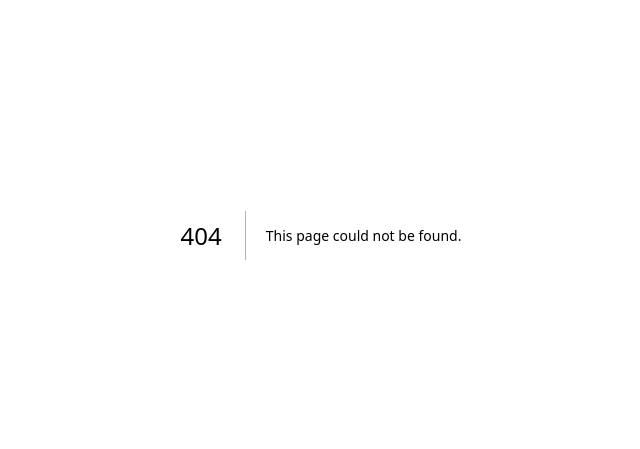
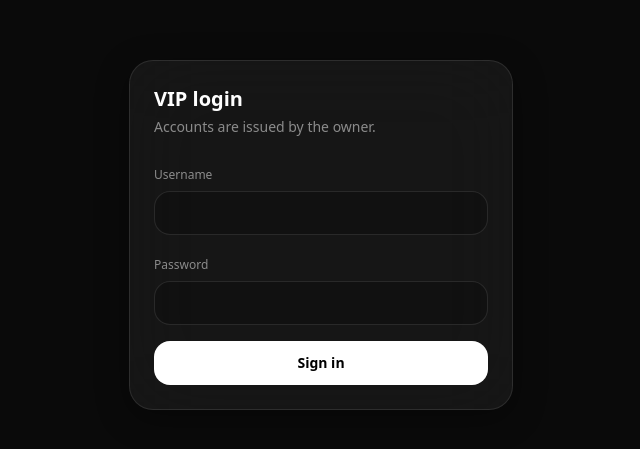
Before and after one commit to darkymark5511-png/socialdl, a Next.js app: page /vip in a window 1280 px wide. Before the commit this address had no page. Shown: the part 165-614 px from the top of the page, without its empty margins (319-959 px from the left). Built offline with nearby package versions, Linux system fonts and the light colour scheme.

Commit message:
feat: VIP API + hardened proxy + owner/vip pages

```diff
--- a/app/(public)/layout.tsx
+++ b/app/(public)/layout.tsx
@@ -19,13 +19,18 @@ export default function PublicLayout({
             <span className="inline-block h-2.5 w-2.5 rounded-full bg-white" />
             <span className="text-lg font-semibold tracking-tight">SocialDL</span>
           </div>
-          <a href="/admin" className="text-xs text-white/40 hover:text-white/70">
-            admin
-          </a>
+          <div className="flex items-center gap-4 text-xs">
+            <a href="/vip" className="text-white/40 hover:text-white/70">
+              VIP
+            </a>
+            <a href="/admin" className="text-white/40 hover:text-white/70">
+              owner
+            </a>
+          </div>
         </header>
         <main className="flex-1">{children}</main>
         <footer className="mt-16 border-t border-white/10 pt-6 text-xs text-white/40">
-          Public links only. No accounts stored. Rate limited.
+          Public links only. No accounts stored on free tier. Rate limited.
         </footer>
       </div>
     </div>
--- /dev/null
+++ b/app/vip/page.tsx
@@ -0,0 +1,98 @@
+"use client";
+
+import { Suspense, useState } from "react";
+import { signIn } from "next-auth/react";
+import { useRouter, useSearchParams } from "next/navigation";
+import { Loader2 } from "lucide-react";
+
+function VipLoginForm() {
+  const router = useRouter();
+  const search = useSearchParams();
+  const callbackUrl = search.get("callbackUrl") ?? "/";
+
+  const [username, setUsername] = useState("");
+  const [password, setPassword] = useState("");
+  const [error, setError] = useState<string | null>(null);
+  const [loading, setLoading] = useState(false);
+
+  async function onSubmit(e: React.FormEvent) {
+    e.preventDefault();
+    setLoading(true);
+    setError(null);
+    const res = await signIn("credentials", {
+      username,
+      password,
+      redirect: false,
+    });
+    setLoading(false);
+    if (res?.error) {
+      setError("Invalid VIP credentials");
+      return;
+    }
+    router.push(callbackUrl);
+    router.refresh();
+  }
+
+  return (
+    <div className="w-full max-w-sm rounded-3xl border border-white/10 bg-white/5 p-6 shadow-[0_8px_32px_0_rgba(0,0,0,0.37)] backdrop-blur-2xl">
+      <h1 className="text-xl font-semibold text-white">VIP login</h1>
+      <p className="mt-1 text-sm text-white/50">
+        Accounts are issued by the owner.
+      </p>
+      <form onSubmit={onSubmit} className="mt-6 space-y-4">
+        <div className="space-y-1.5">
+          <label className="text-xs text-white/50" htmlFor="username">
+            Username
+          </label>
+          <input
+            id="username"
+            value={username}
+            onChange={(e) => setUsername(e.target.value)}
+            autoComplete="username"
+            required
+            className="h-11 w-full rounded-2xl border border-white/10 bg-black/20 px-3 text-sm text-white outline-none focus:border-white/30"
+          />
+        </div>
+        <div className="space-y-1.5">
+          <label className="text-xs text-white/50" htmlFor="password">
+            Password
+          </label>
+          <input
+            id="password"
+            type="password"
+            value={password}
+            onChange={(e) => setPassword(e.target.value)}
+            autoComplete="current-password"
+            required
+            className="h-11 w-full rounded-2xl border border-white/10 bg-black/20 px-3 text-sm text-white outline-none focus:border-white/30"
+          />
+        </div>
+        {error && <p className="text-sm text-red-300">{error}</p>}
+        <button
+          type="submit"
+          disabled={loading}
+          className="inline-flex h-11 w-full items-center justify-center gap-2 rounded-2xl bg-white text-sm font-semibold text-black hover:bg-white/90 disabled:opacity-50"
+        >
+          {loading ? (
+            <>
+              <Loader2 className="h-4 w-4 animate-spin" />
+              Signing in
+            </>
+          ) : (
+            "Sign in"
+          )}
+        </button>
+      </form>
+    </div>
+  );
+}
+
+export default function VipLoginPage() {
+  return (
+    <div className="flex min-h-screen items-center justify-center bg-[#0a0a0a] px-4">
+      <Suspense fallback={<div className="text-white/40">Loading…</div>}>
+        <VipLoginForm />
+      </Suspense>
+    </div>
+  );
+}
```
